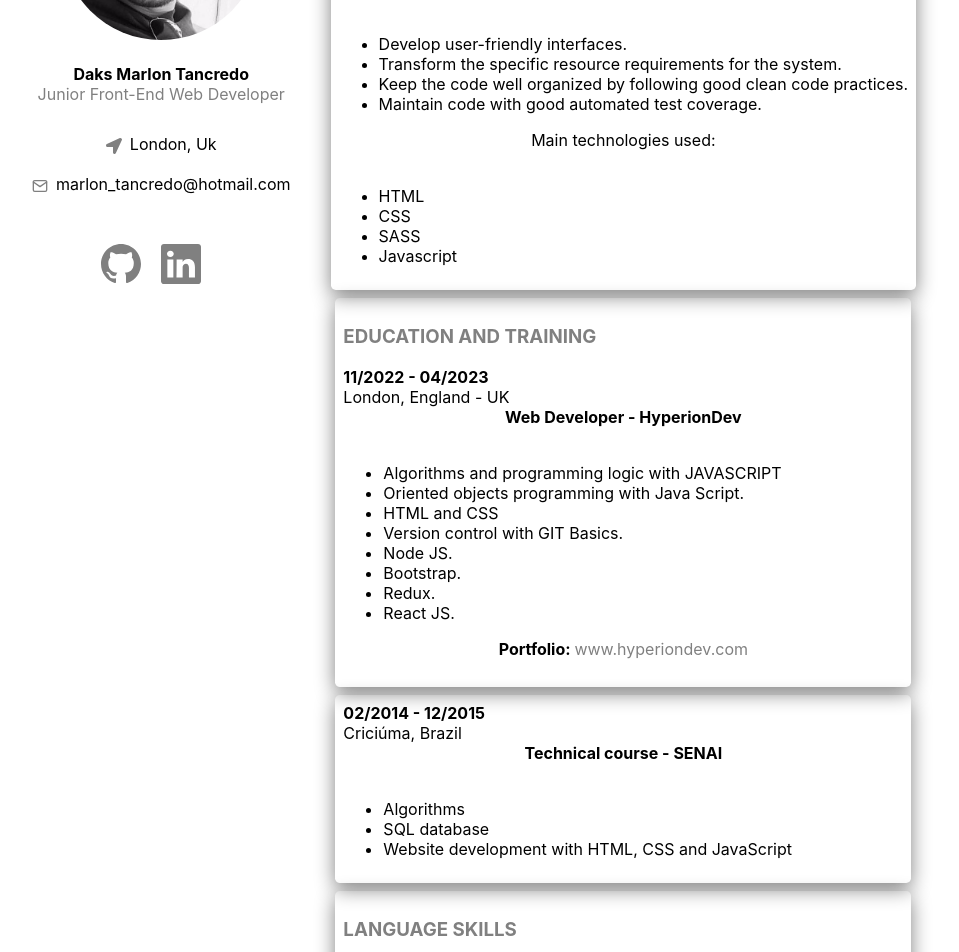
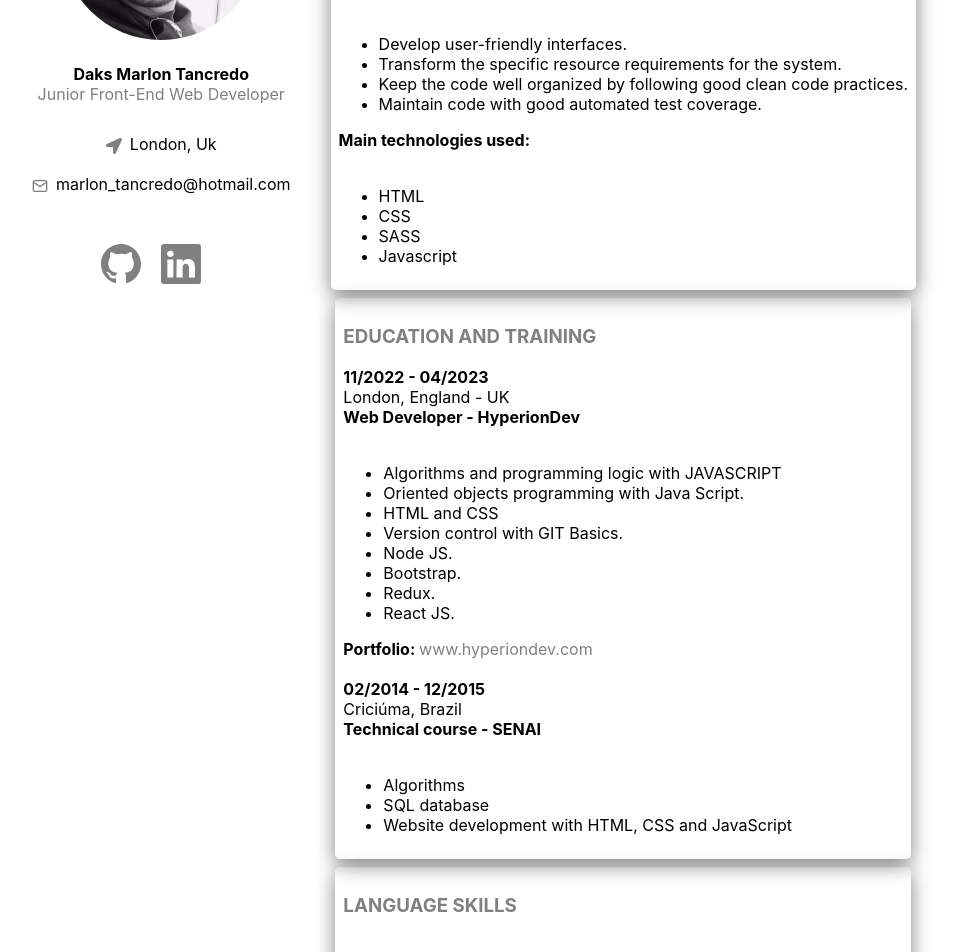
Before and after one commit to MarlonTancredo/My-Cv, a React (Create React App) app: page / in a window 1280 px wide. Shown: the part 180-1132 px from the top of the page, without its empty margins (171-1130 px from the left). Built offline with nearby package versions, Linux system fonts and the light colour scheme.

Commit message:
refactoring

```diff
--- a/src/components/Content.tsx
+++ b/src/components/Content.tsx
@@ -77,7 +77,9 @@ const Content = () => {
             return <S.ItemList key={index}>{goals.goal}</S.ItemList>;
           })}
         </S.List>
-        <S.Paragraph>Main technologies used:</S.Paragraph>
+        <S.Paragraph>
+          <strong>Main technologies used:</strong>
+        </S.Paragraph>
         {/* Technologies */}
         <S.List>
           {technologies.map((skills: { skill: string }, index: number) => {
@@ -108,8 +110,6 @@ const Content = () => {
             www.hyperiondev.com
           </S.Link>
         </S.Paragraph>
-      </S.Section>
-      <S.Section>
         <strong>02/2014 - 12/2015 </strong>
         Criciúma, Brazil
         <S.Paragraph>
--- a/src/components/styles.ts
+++ b/src/components/styles.ts
@@ -26,8 +26,6 @@ export const SectionTitle = styled.h3`
 export const Paragraph = styled.div`
   margin-bottom: 20px;
   justify-content: center;
-  align-items: center;
-  text-align: center;
 `;
 //Aside Component styles
 
```
